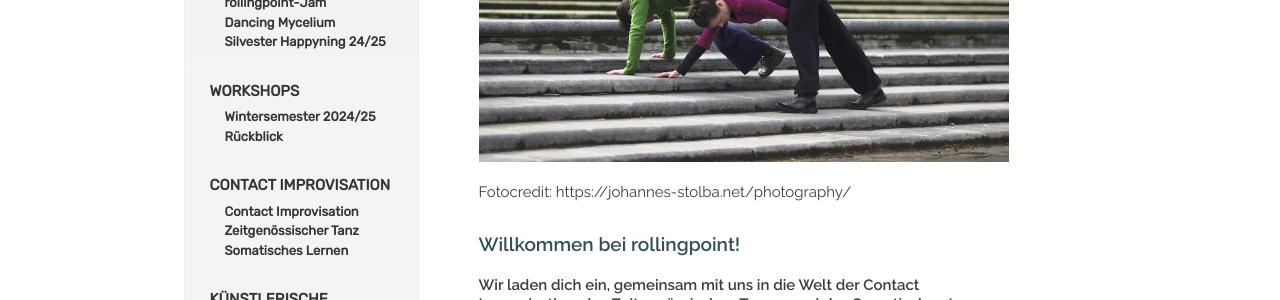
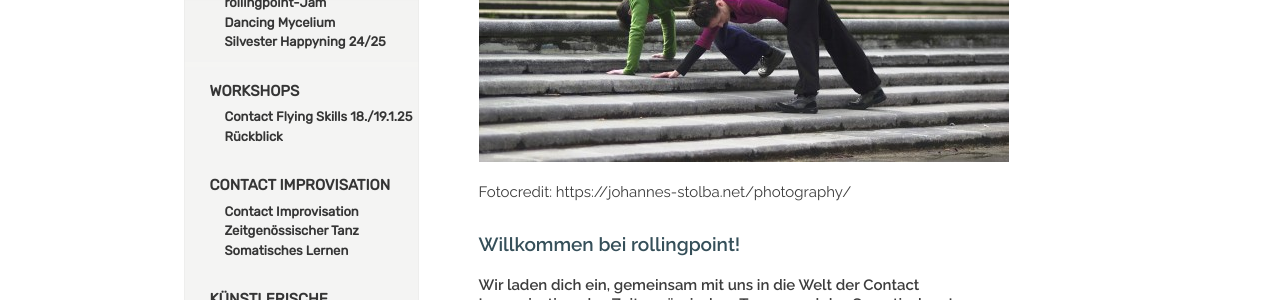
Before and after one commit to manulari/rollingpointat, a Jekyll site: the page built from _pages_de/index.md, in a window 1280 px wide and 900 px high. Shown: the part 400-700 px from the top of the window. Built offline with Jekyll 4.4.1, drawn with Linux system fonts in a browser that asks for light colours; comment, search, counter and statistics services are not loaded.

Commit message:
Update Settings “nav_de”

```diff
--- a/_data/nav_de.yml
+++ b/_data/nav_de.yml
@@ -26,7 +26,7 @@ entries:
   - title: WORKSHOPS
     path: /wsws2024
     subentries:
-      - title: Wintersemester 2024/25
+      - title: Contact Flying Skills 18./19.1.25
         path: /wsws2024
       - title: Rückblick
         path: /rückblick
```
